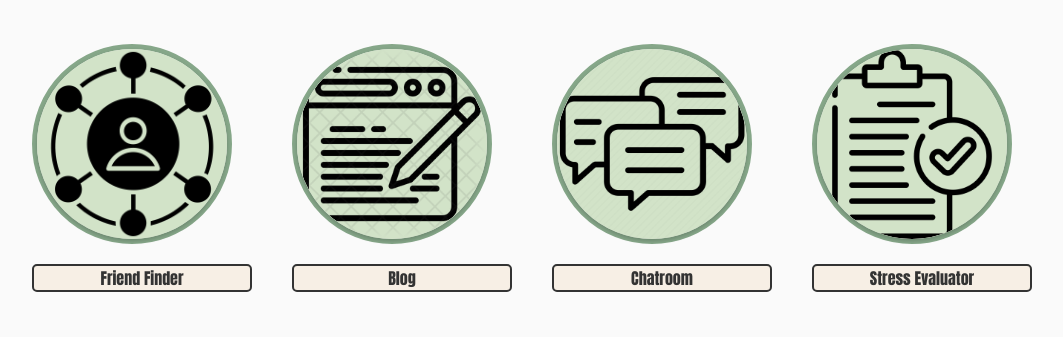
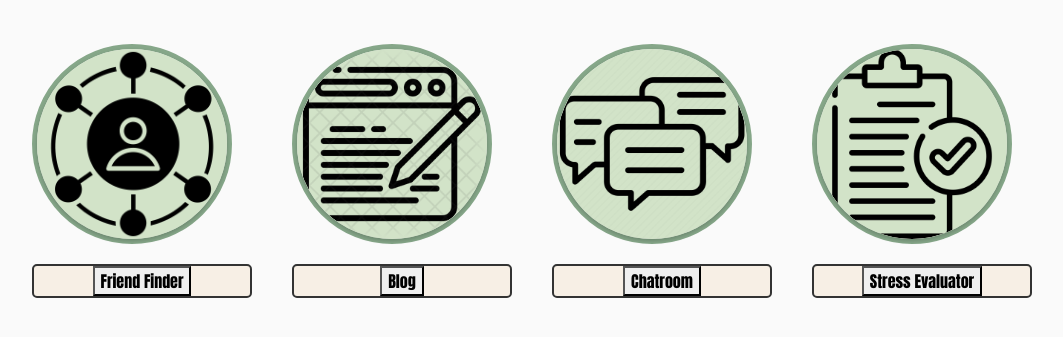
Before and after one commit to Krigupt/SacHacks, a Flask app: page / in a window 1280 px wide. Shown: the part 56-393 px from the top of the page, without its empty margins (73-1136 px from the left). Run offline with Flask 3, Linux system fonts and the light colour scheme; some libraries are stand-ins or nearby versions.

Commit message:
revert to working version

```diff
--- a/Sac/templates/home.html
+++ b/Sac/templates/home.html
@@ -84,7 +84,10 @@
                 </div>
 
             </div>
-            <div class="text-box">Friend Finder</div>
+            <div class="text-box">
+
+              <button type="button">Friend Finder</button>
+          </div>
           </div>
 
           <div class="circle-container">
@@ -93,7 +96,11 @@
                     <img src="{{url_for('static',filename='blog.jpg')}}" alt="Image 2">
                 </div>
             </div>
-            <div class="text-box">Blog</div>
+            <div class="text-box">
+
+                  <button type="button">Blog</button>
+
+          </div>
           </div>
 
           <div class="circle-container">
@@ -102,7 +109,10 @@
                     <img src="{{url_for('static',filename='chat.png')}}" alt="Image 3">
                 </div>
             </div>
-            <div class="text-box">Chatroom</div>
+            <div class="text-box">
+
+              <button type="button">Chatroom</button>
+          </div>
           </div>
 
           <div class="circle-container">
@@ -111,7 +121,10 @@
                     <img src="{{url_for('static',filename='stress.png')}}" alt="Image 4">
                 </div>
             </div>
-            <div class="text-box">Stress Evaluator</div>
+            <div class="text-box">
+
+              <button type="button">Stress Evaluator</button>
+          </div>
           </div>
 
         </div>
```
